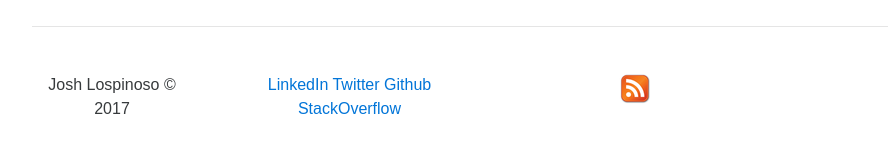
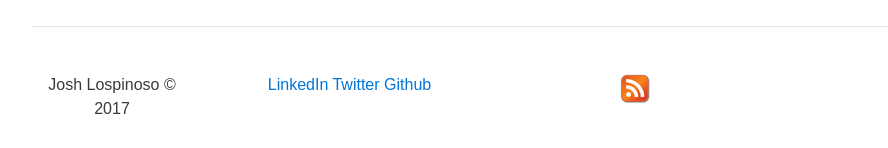
Before and after one commit to JLospinoso/jlospinoso.github.io, a Jekyll site: the page built from index.html, in a window 1280 px wide and 900 px high, scrolled down 3911 px. Shown: the part 749-897 px from the top of the window, without its empty margins (53-941 px from the left). Built offline with Jekyll 4.4.1, drawn with Linux system fonts in a browser that asks for light colours; some web fonts are replaced; the list of posts is cut into pages by our own code.

Commit message:
Layout fixups

```diff
--- a/_layouts/default.html
+++ b/_layouts/default.html
@@ -1,5 +1,5 @@
 <!DOCTYPE html>
-<html xmlns="http://www.w3.org/1999/xhtml" xml:lang="en" lang="en-us">
+<html xmlns="https://www.w3.org/1999/xhtml" xml:lang="en" lang="en-us">
 <head>
     <meta charset="utf-8">
     <meta http-equiv="X-UA-Compatible" content="IE=edge">
@@ -51,7 +51,7 @@
                 Josh Lospinoso &copy; 2017
             </div>
             <div class="col-xs-3 text-xs-center">
-                <a href="https://www.linkedin.com/in/jalospinoso">LinkedIn</a> <a href="https://twitter.com/jalospinoso">Twitter</a> <a href="https://github.com/JLospinoso">Github</a> <a href="https://stackoverflow.com/users/339555/jalospinoso">StackOverflow</a>
+                <a href="https://www.linkedin.com/in/jalospinoso">LinkedIn</a> <a href="https://twitter.com/jalospinoso">Twitter</a> <a href="https://github.com/JLospinoso">Github</a>
             </div>
             <div class="col-xs-3 text-xs-center">
                 <a href="https://feeds.feedburner.com/jalospinoso" target="_blank"><img src="/images/rss.png" alt="Subscribe to RSS Feed" /></a>
```
